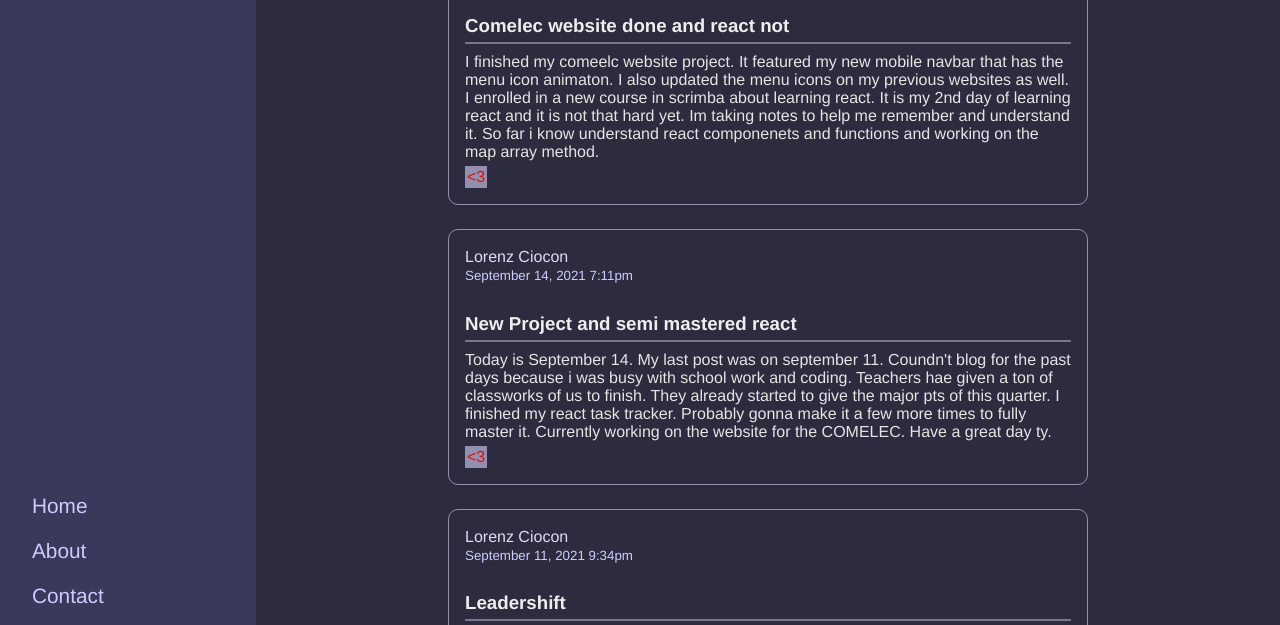
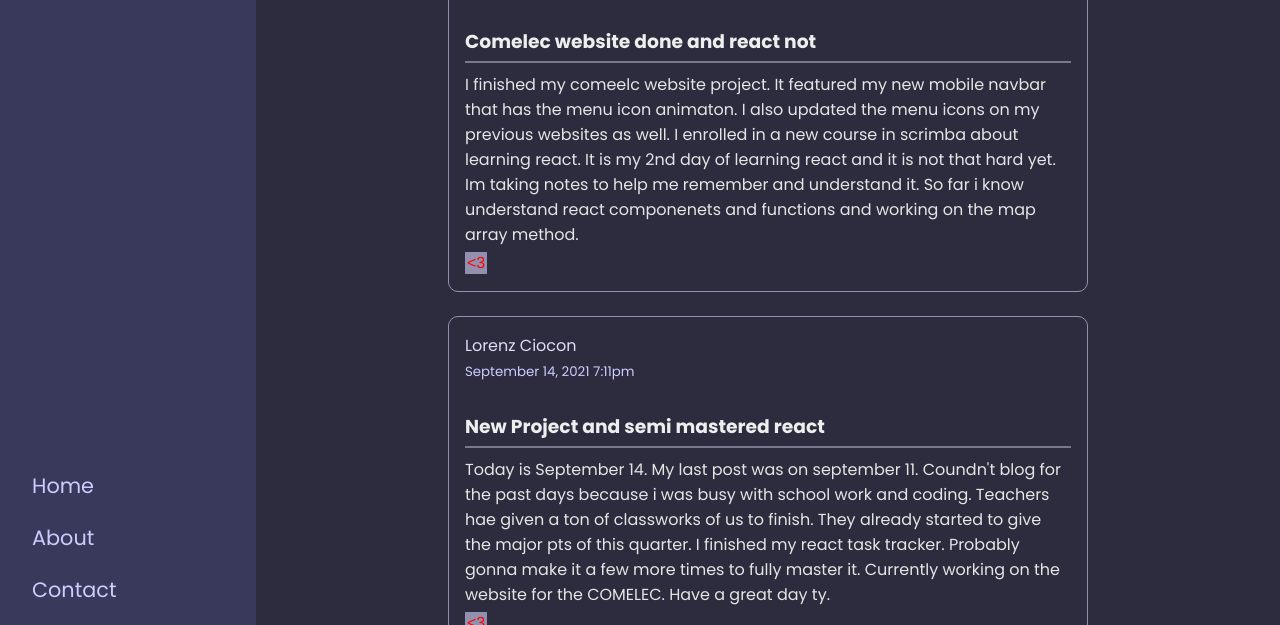
Before and after one commit to liliput35/Ciocons-Blog, a plain HTML site: page index.html in a window 1280 px wide. Shown: the part 100-725 px from the top of the page. Drawn offline with Linux system fonts and the light colour scheme.

Commit message:
Update style.css

```diff
--- a/style.css
+++ b/style.css
@@ -1,3 +1,5 @@
+@import url("https://fonts.googleapis.com/css2?family=Poppins:wght@400;700&display=swap");
+
 :root {
     --white: #9191af;
     --green: #39395C;
@@ -21,7 +23,7 @@ a {
 body {
     background-color: var(--white);
     color: var(--gree3);
-    font-family: 'Franklin Gothic Medium', 'Arial Narrow', Arial, sans-serif;
+    font-family: 'Poppins', sans-serif;
 }
 .container {
     margin-left: 20%;
```
